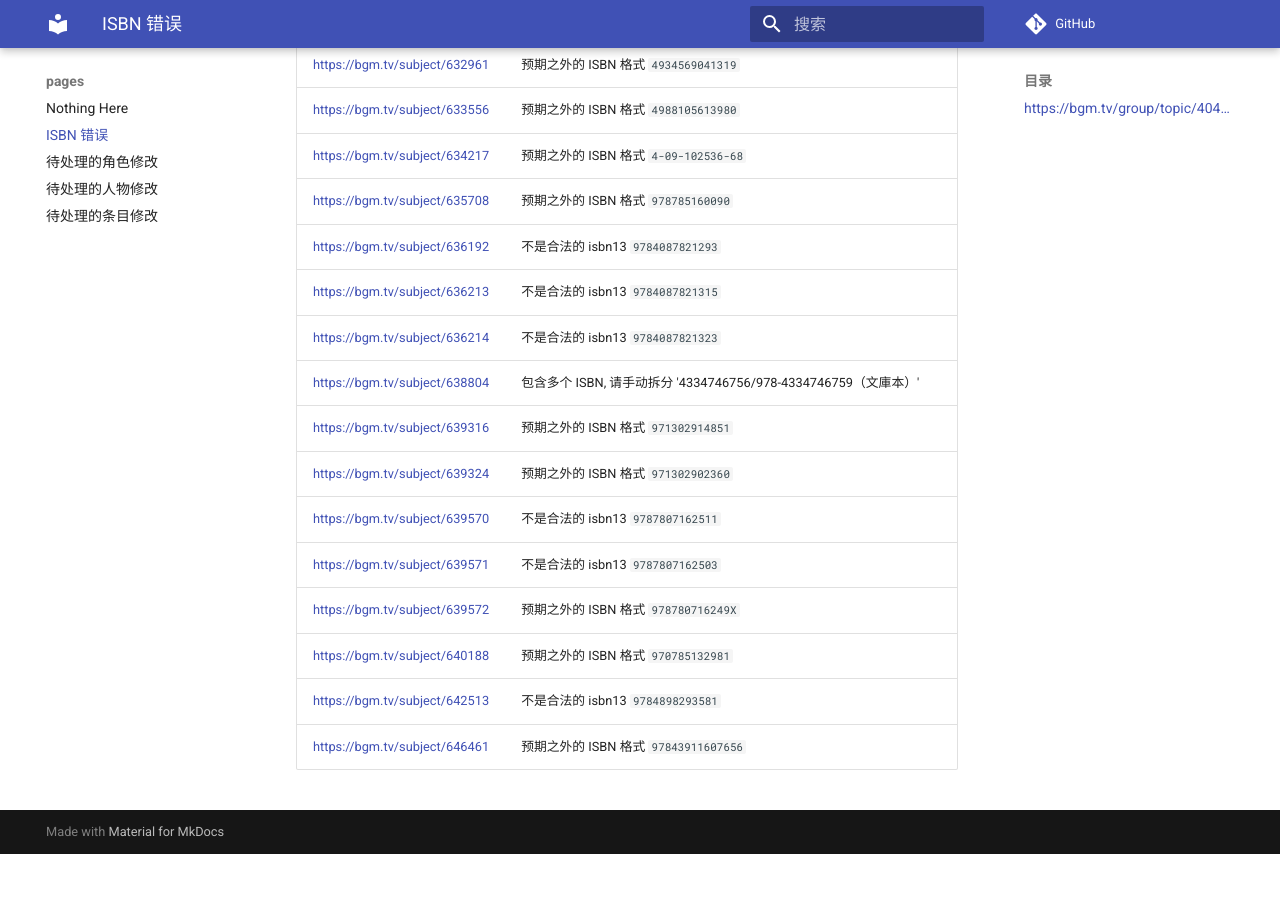
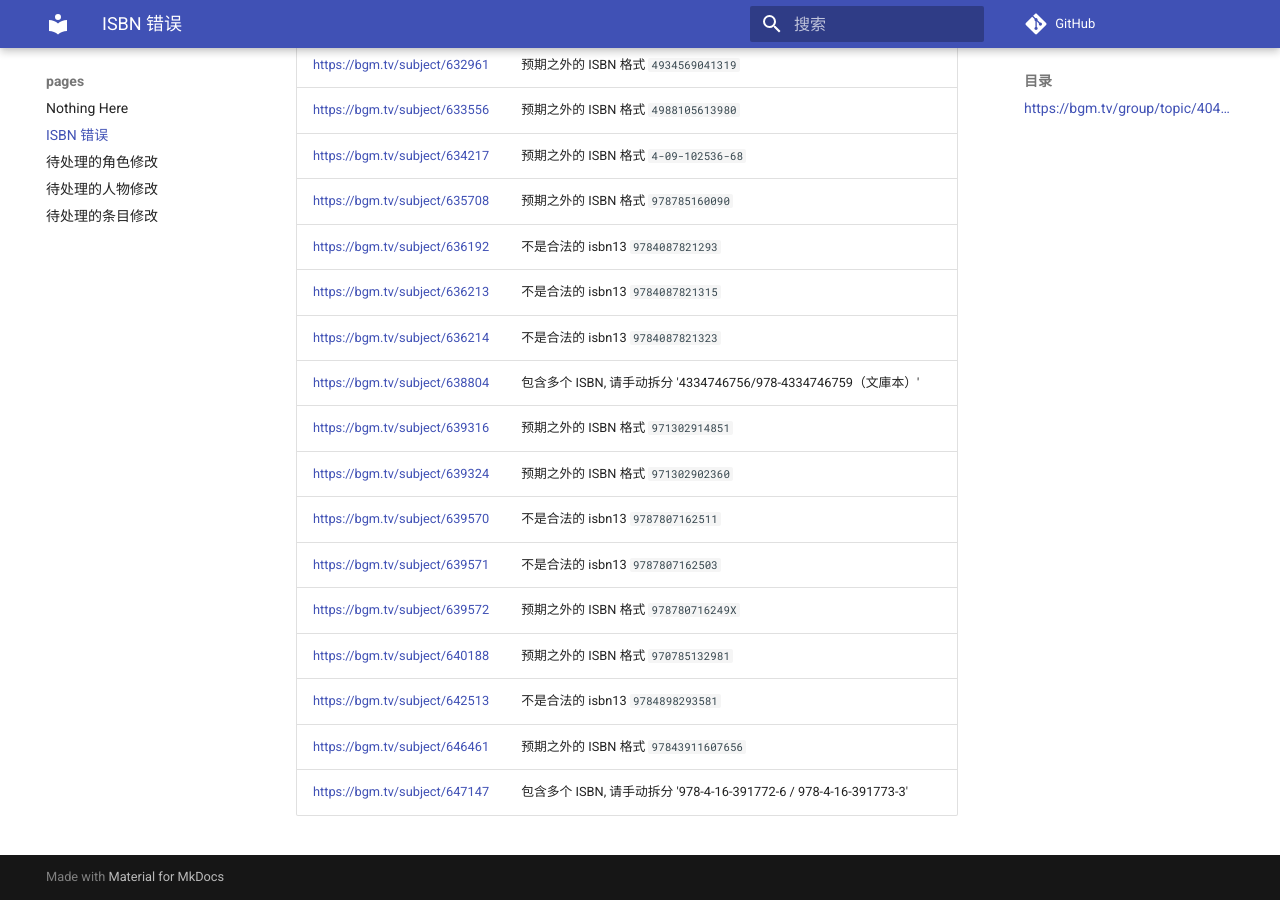
Before and after one commit to trim21/bangumi-pages, an MkDocs documentation site: the page built from docs/isbn.md, in a window 1280 px wide and 900 px high, scrolled down 10370 px. Built offline with MkDocs 1.6.1 and Material for MkDocs 9.7.7, drawn with Linux system fonts in a browser that asks for light colours; comment, search, counter and statistics services are not loaded; before the commit the page ends 11224 px from its top, so only the background shows below that; part of the change alters nothing that is shown.

Commit message:
update isbn.md

```diff
--- a/docs/isbn.md
+++ b/docs/isbn.md
@@ -1,7 +1,7 @@
 # ISBN 错误
 ## <https://bgm.tv/group/topic/404801>
 
-total 238
+total 239
 
 | url | error |
 | --- |  ---  |
@@ -243,3 +243,4 @@ total 238
 | <https://bgm.tv/subject/640188> | 预期之外的 ISBN 格式 `970785132981` |
 | <https://bgm.tv/subject/642513> | 不是合法的 isbn13 <code>9784898293581</code> |
 | <https://bgm.tv/subject/646461> | 预期之外的 ISBN 格式 `97843911607656` |
+| <https://bgm.tv/subject/647147> | 包含多个 ISBN, 请手动拆分 '978-4-16-391772-6 / 978-4-16-391773-3' |
```
